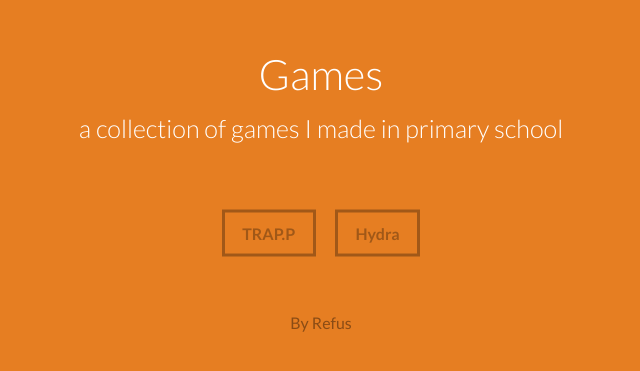
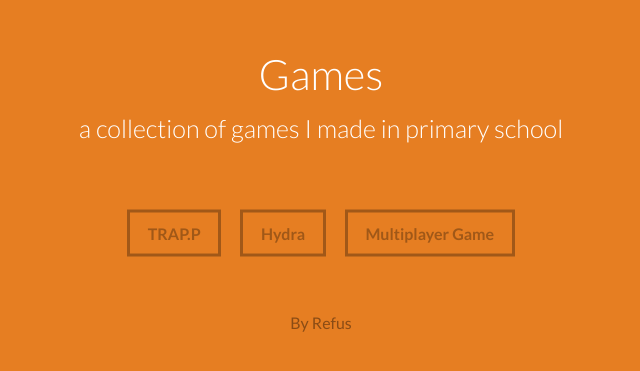
Before and after one commit to RefusScrimingour/games, a plain HTML site: page index.html in a window 1280 px wide. Shown: the part 195-566 px from the top of the page, without its empty margins (319-959 px from the left). Drawn offline with Linux system fonts and the light colour scheme.

Commit message:
Update index.html

```diff
--- a/index.html
+++ b/index.html
@@ -20,6 +20,7 @@
 				<nav class="refus-demos">
 					<a href="./TRAP.P">TRAP.P</a>
 					<a href="./Hydra">Hydra</a>
+					<a href="./Multiplayer%20Game">Multiplayer Game</a>
 				</nav>
 				<div class="refus-related">By Refus</div>
 			</header>
```
